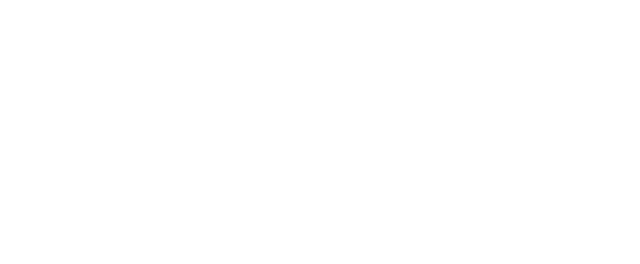
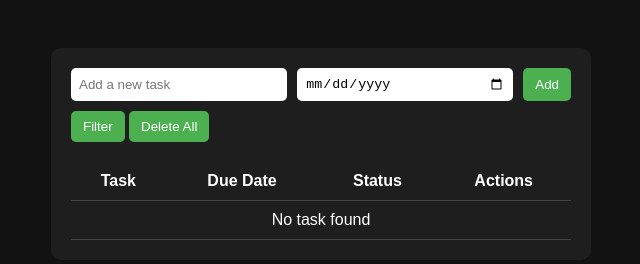
Before and after one commit to Revou-Coding-Camp/codingcamp-21-jul-25-muzaaqi, a plain HTML site: page index.html in a window 1280 px wide. Shown: the whole page, without its empty margins (319-959 px from the left). Drawn offline with Linux system fonts and the light colour scheme.

Commit message:
Add basic task manager UI and functionality
Introduces a styled task manager interface with form inputs for tasks and due dates, a table to display tasks, and buttons for filtering and deleting. Implements JavaScript logic for adding, displaying, deleting, and filtering tasks, as well as toggling task completion status.

```diff
--- a/css/style.css
+++ b/css/style.css
@@ -0,0 +1,53 @@
+body {
+  font-family: Arial, sans-serif;
+  background-color: #121212;
+  color: #fff;
+  display: flex;
+  justify-content: center;
+  padding: 40px;
+}
+
+.container {
+  width: 500px;
+  background: #1e1e1e;
+  padding: 20px;
+  border-radius: 10px;
+}
+
+h1 {
+  text-align: center;
+}
+
+form {
+  display: flex;
+  gap: 10px;
+  margin-bottom: 10px;
+}
+
+input[type="text"], input[type="date"] {
+  flex: 1;
+  padding: 8px;
+  border-radius: 5px;
+  border: none;
+}
+
+button {
+  padding: 8px 12px;
+  border: none;
+  border-radius: 5px;
+  background-color: #4CAF50;
+  color: white;
+  cursor: pointer;
+}
+
+table {
+  width: 100%;
+  margin-top: 20px;
+  border-collapse: collapse;
+}
+
+th, td {
+  padding: 10px;
+  border-bottom: 1px solid #444;
+  text-align: center;
+}
--- a/index.html
+++ b/index.html
@@ -1,11 +1,39 @@
 <!DOCTYPE html>
 <html lang="en">
-<head>
-    <meta charset="UTF-8">
-    <meta name="viewport" content="width=device-width, initial-scale=1.0">
+  <head>
+    <meta charset="UTF-8" />
+    <meta name="viewport" content="width=device-width, initial-scale=1.0" />
+    <link rel="stylesheet" href="/css/style.css" />
     <title>Mini Project - RevoU</title>
-</head>
-<body>
-<script src="/js/script.js"></script>
-</body>
+  </head>
+  <body>
+    <div class="container">
+      <div id="form" class="form">
+        <form action="" onsubmit="addTask(); return false;">
+          <input id="taskInput" type="text" placeholder="Add a new task" />
+          <input id="dateInput" type="date" placeholder="Due date" />
+          <button type="submit">Add</button>
+        </form>
+      </div>
+      <div class="action-btn">
+        <button class="filter-btn" onclick="filterByStatus()">Filter</button>
+        <button class="delete-btn">Delete All</button>
+      </div>
+      <div>
+        <table>
+          <thead>
+            <tr>
+              <th>Task</th>
+              <th>Due Date</th>
+              <th>Status</th>
+              <th>Actions</th>
+            </tr>
+          </thead>
+          <tbody id="taskList">
+          </tbody>
+        </table>
+      </div>
+    </div>
+    <script src="/js/script.js"></script>
+  </body>
 </html>
--- a/js/script.js
+++ b/js/script.js
@@ -0,0 +1,65 @@
+const taskInput = document.getElementById("taskInput");
+const dateInput = document.getElementById("dateInput");
+const taskList = document.getElementById("taskList");
+
+let taskData = [];
+const loadTask = () => {
+  taskList.innerHTML = "";
+  if (taskData.length === 0) {
+    taskList.innerHTML = `<tr><td colspan="4">No task found</td></tr>`;
+  } else {
+    taskData.map((task) => {
+      taskList.innerHTML += `
+      <tr>
+        <td>${task.task}</td>
+        <td>${task.date}</td>
+        <td><input type="checkbox" ${task.isDone ? "checked" : ""} onchange="toggleTaskStatus(${task.index})"></input></td>
+        <td><button class="delete-btn" onclick="deleteTask(${task.index})">Delete</button></td>
+      </tr>`;
+    });
+  }
+};
+
+const addTask = () => {
+  if (taskInput.value === "" || dateInput === "") {
+    alert("Task and Date must be filled!");
+  } else {
+    taskData.push({
+      task: taskInput.value,
+      date: dateInput.value,
+      isDone: false,
+    });
+    loadTask();
+  }
+  console.log(taskData)
+};
+
+const deleteTask = (index) => {
+  taskData.splice(index, 1);
+  loadTask();
+};
+
+const deleteAllTasks = () => {
+  taskData = [];
+  loadTask();
+};
+
+const filterByStatus = (status) => {
+  const filteredTasks = taskData.filter(task => task.isDone === status);
+  taskList.innerHTML = "";
+  if (filteredTasks.length === 0) {
+    taskList.innerHTML = `<tr><td colspan="4">No tasks found</td></tr>`;
+  } else {
+    filteredTasks.map((task, index) => {
+      taskList.innerHTML += `
+      <tr>
+        <td>${task.task}</td>
+        <td>${task.date}</td>
+        <td><input type="checkbox" ${task.isDone ? "checked" : ""} onchange="toggleTaskStatus(${index})"></input></td>
+        <td><button class="delete-btn" onclick="deleteTask(${index})">Delete</button></td>
+      </tr>`;
+    });
+  }
+};
+
+loadTask();
```
